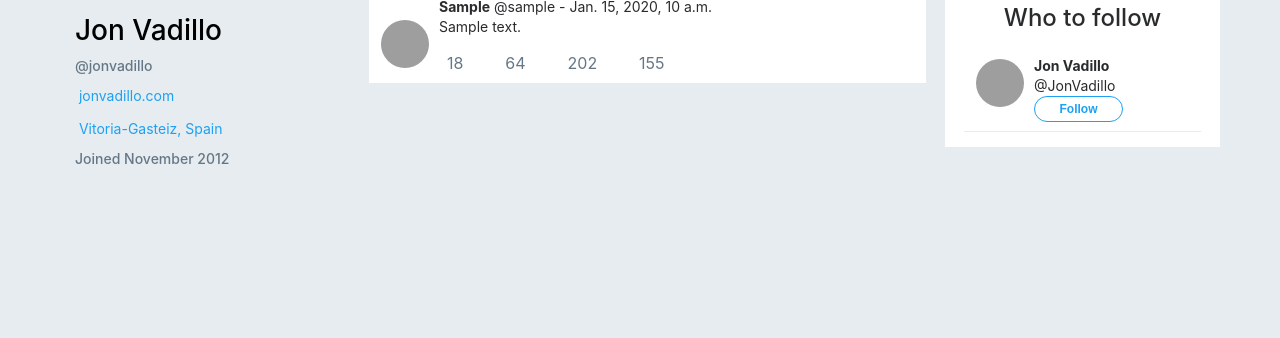
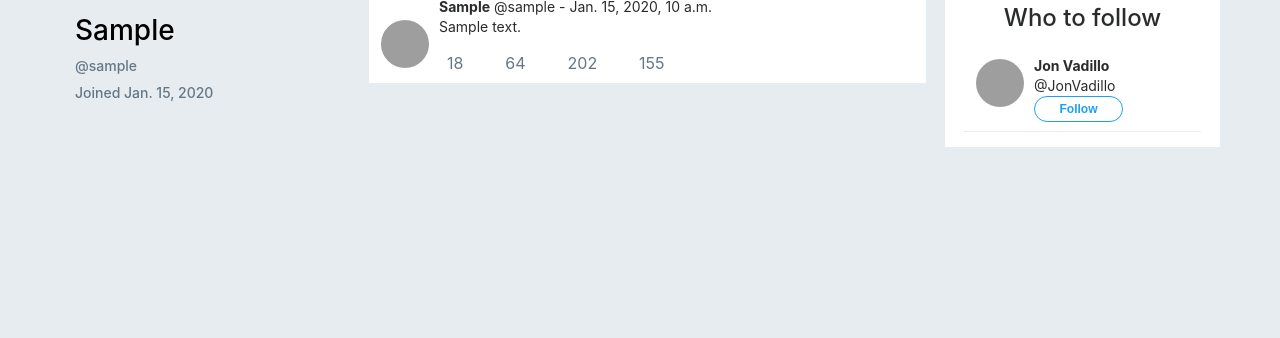
Before and after one commit to megler/twitter-clone, a Django app: page /my-tweets/1 in a window 1280 px wide. Shown: the part 462-800 px from the top of the page. Run offline with Django 3.2, Linux system fonts and the light colour scheme; tables that the repository leaves empty hold one stand-in row (values such as "Sample post"); grey boxes marked "Sample" are stand-in pictures; some libraries are stand-ins or nearby versions; grey boxes are pictures that could not be loaded.

Commit message:
added date joined to profile model.

```diff
--- a/project4/network/models.py
+++ b/project4/network/models.py
@@ -2,6 +2,7 @@ from django.contrib.auth.models import User, AbstractUser
 from django.db import models
 from django.db.models.signals import post_save
 from django.dispatch import receiver
+from django.utils.timezone import now
 
 
 class User(AbstractUser):
@@ -15,6 +16,11 @@ class User(AbstractUser):
 class Profile(models.Model):
     user = models.OneToOneField(User, on_delete=models.CASCADE)
     background_image = models.URLField(null=True)
+    date_joined = models.DateField(auto_now=False,
+                                   auto_now_add=False,
+                                   null=True,
+                                   blank=True,
+                                   default=now)
 
     def __str__(self):
         return f"{self.user.first_name}"
--- a/project4/network/templates/network/my-tweets.html
+++ b/project4/network/templates/network/my-tweets.html
@@ -57,16 +57,14 @@
           <div class="profile-header">
             <!-- Header information -->
             <h3 class="profile-fullname">
-              <a>Jon Vadillo<a></h3>
+              <a>{{user.first_name}}
+                <a></h3>
                 <h2 class="profile-element">
-                  <a>@jonvadillo</a>
+                  <a>@{{ user.username }}</a>
                 </h2>
-                <a class="profile-element profile-website" hrerf="">
-                  <i class="octicon octicon-link"></i>&nbsp;jonvadillo.com</a>
-                <a class="profile-element profile-website" hrerf="">
-                  <i class="octicon octicon-location"></i>&nbsp;Vitoria-Gasteiz, Spain</a>
                 <h2 class="profile-element">
-                  <i class="octicon octicon-calendar"></i>Joined November 2012</h2>
+                  <i class="octicon octicon-calendar"></i>Joined
+                  {{ user.profile.date_joined }}</h2>
               </div>
             </div>
             <!-- End Left column -->
```
Also changed, not shown: project4/network/migrations/0006_profile_date_joined.py (added).
